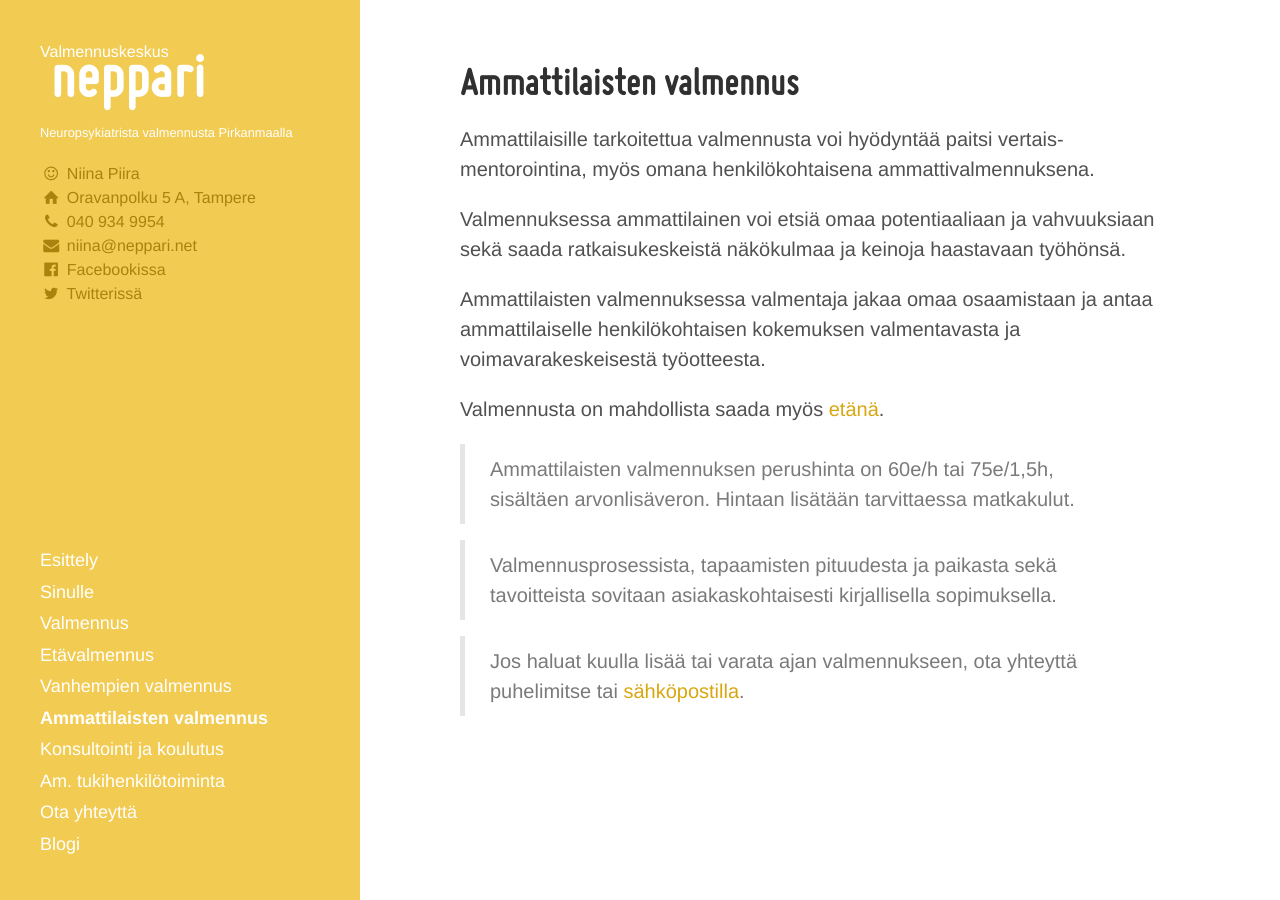
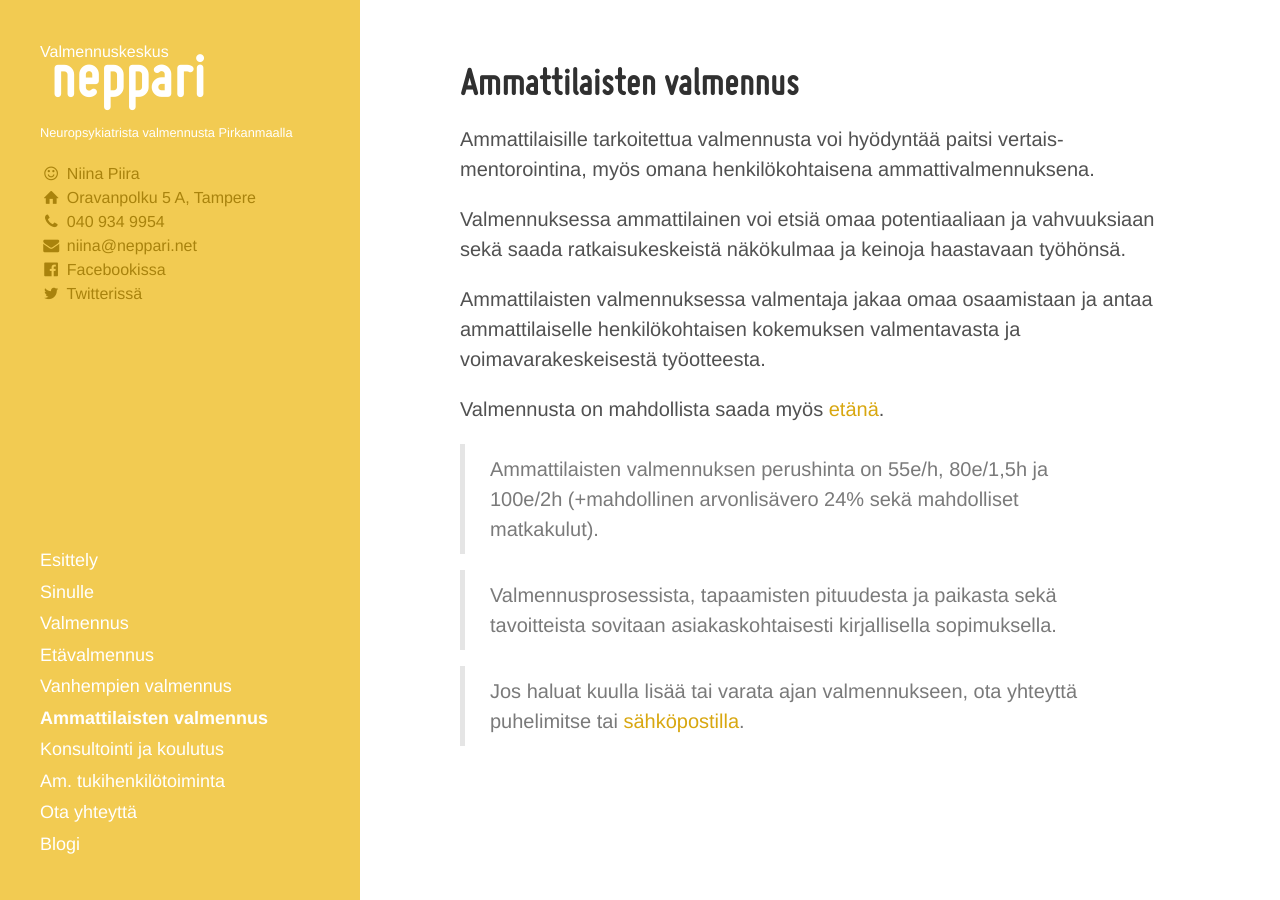
Before and after one commit to niinapiira/neppari.net, a Jekyll site: the page built from ammattilaisten-valmennus.md, in a window 1280 px wide. Built offline with Jekyll 4.4.1, drawn with Linux system fonts in a browser that asks for light colours.

Commit message:
Updated ammattilaisten-valmennus.md

```diff
--- a/ammattilaisten-valmennus.md
+++ b/ammattilaisten-valmennus.md
@@ -14,7 +14,7 @@ Ammattilaisten valmennuksessa valmentaja jakaa omaa osaamistaan ja antaa ammatti
 
 Valmennusta on mahdollista saada myös [etänä](/etavalmennus).
 
-> Ammattilaisten valmennuksen perushinta on 60e/h tai 75e/1,5h, sisältäen arvonlisäveron. Hintaan lisätään tarvittaessa matkakulut.
+> Ammattilaisten valmennuksen perushinta on 55e/h, 80e/1,5h ja 100e/2h (+mahdollinen arvonlisävero 24% sekä mahdolliset matkakulut).
 
 > Valmennusprosessista, tapaamisten pituudesta ja paikasta sekä tavoitteista sovitaan asiakaskohtaisesti kirjallisella sopimuksella.
 
```
